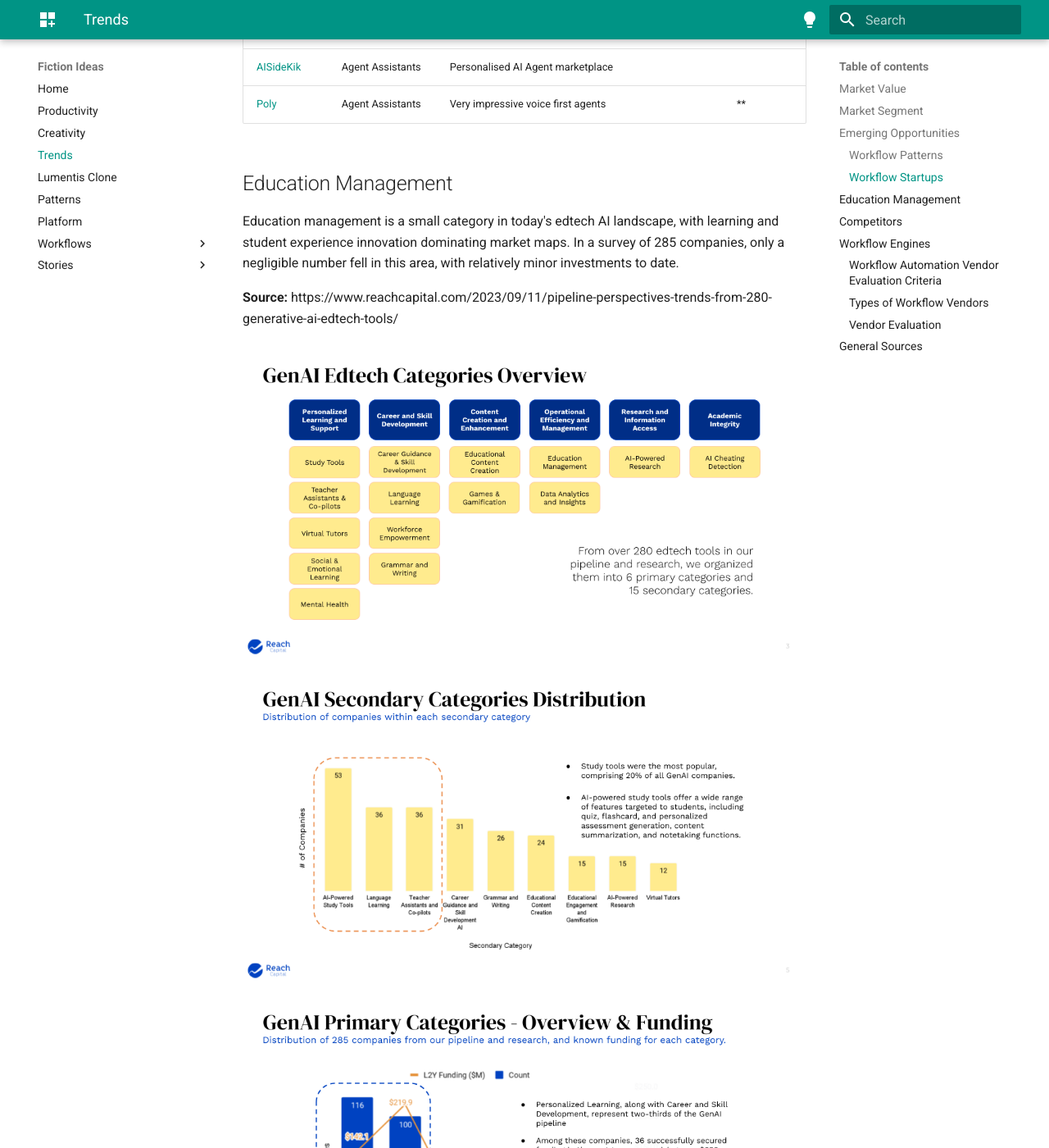
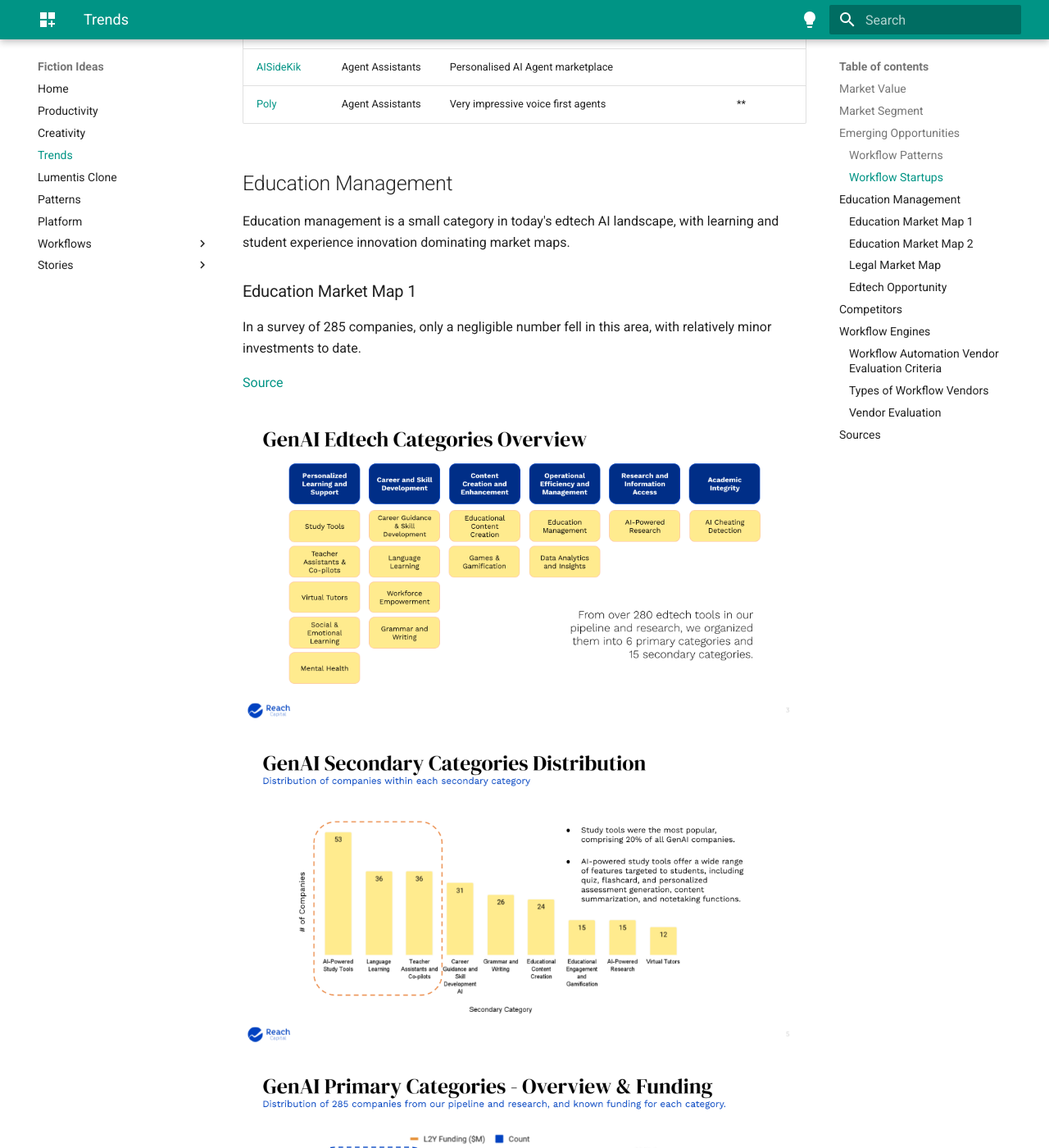
Before and after one commit to sarantium/fictionideas, an MkDocs documentation site: the page built from docs/trends.md, in a window 1280 px wide and 1400 px high, scrolled down 4938 px. Shown: the whole window at 82% size. Built offline with MkDocs 1.6.1 and Material for MkDocs 9.7.7, drawn with Linux system fonts in a browser that asks for light colours; some of the changed text lies outside the part shown.

Commit message:
trends: update

```diff
--- a/docs/trends.md
+++ b/docs/trends.md
@@ -103,27 +103,35 @@
 
 ## Education Management
 
-Education management is a small category in today's edtech AI landscape, with learning and student experience innovation dominating market maps. In a survey of 285 companies, only a negligible number fell in this area, with relatively minor investments to date.
+Education management is a small category in today's edtech AI landscape, with learning and student experience innovation dominating market maps.
 
-**Source:** https://www.reachcapital.com/2023/09/11/pipeline-perspectives-trends-from-280-generative-ai-edtech-tools/
+### Education Market Map 1
+
+In a survey of 285 companies, only a negligible number fell in this area, with relatively minor investments to date.
+
+[Source](https://www.reachcapital.com/2023/09/11/pipeline-perspectives-trends-from-280-generative-ai-edtech-tools/)
 
 ![Education Market Table 1](assets/education_map_2.png)
 ![Education Market Table 1](assets/education_map_3.png)
 ![Education Market Table 1](assets/education_map_4.png)
 
-Other maps reflect the same trend.
+### Education Market Map 2
 
-**Source:** https://medium.com/@LaurenceHolt/a-map-of-generative-ai-for-education-6598e85a172e
+[Source](https://medium.com/@LaurenceHolt/a-map-of-generative-ai-for-education-6598e85a172e)
 
 ![Education Market Map](assets/education_map_1.webp)
 
+### Legal Market Map
+
 While the focus on automation has been limited - and therein lies the opportunity - looking at related and slightly more mature domains such as AI in legal tech demonstrate that all kinds of automation and workflow improvements dominate the sector :
 
-**Source:** https://www.battery.com/blog/the-new-code-of-law/
+[Source](https://www.battery.com/blog/the-new-code-of-law/)
 
 ![LAW MARKET MAP 1](assets/law_market_map_1.jpg)
 
-The maturity of AI in legaltech space is clear especially when considering that even established players like [LexisNexis](https://www.lexisnexis.com/en-us/products/lexis-plus-ai.page) have advanced automation features in production already. IT Compliance is also an area of advanced, domain specific AI automation in which alot of opportunity is emerging: [6clicks](https://www.6clicks.com/),
+The maturity of AI in legaltech space is clear especially when considering that even established players like [LexisNexis](https://www.lexisnexis.com/en-us/products/lexis-plus-ai.page) have advanced automation features in production already. IT Compliance is also an area of advanced, domain specific AI automation in which alot of opportunity is emerging: [6clicks](https://www.6clicks.com/)
+
+### Edtech Opportunity
 
 !!! tip "Hypothesis 3"
 
@@ -187,14 +195,12 @@
 
     Adopt an orchestration framework as the foundation for automation and workflows
 
-## General Sources
+## Sources
 
 1. [Consumer abundance agenda](https://gamma.app/docs/a16z-Consumer-Abundance-Agenda-ieotbnzbxj81biu?mode=doc)
 2. [Agent AI Infrastructure](https://www.madrona.com/the-rise-of-ai-agent-infrastructure/)
 3. [Market Map of productivity tools](https://x.com/omooretweets/status/1760000618557735289)
-4. B2B AI Apps:
-   - [Part 1](https://a16z.com/for-b2b-generative-ai-apps-is-less-more/)
-   - [Part 2](https://a16z.com/owning-the-workflow-in-b2b-ai-apps/)
+4. [B2B AI Apps Part 1](https://a16z.com/for-b2b-generative-ai-apps-is-less-more/)
 5. [AI Voice Agents](https://gamma.app/embed/a16z-Real-Time-Conversational-Voice-AI--m3v486p98gt7jol?mode=doc)
 6. [Prosumer Workflows](https://a16z.com/the-future-of-prosumer-the-rise-of-ai-native-workflows/)
 7. [Top 100 Consumer Gen AI Apps](https://a16z.com/100-gen-ai-apps/)
@@ -207,3 +213,4 @@
 14. [AI Agent Design Pattern Catalogue](https://arxiv.org/abs/2405.10467)
 15. [AI Education Map](https://www.linkedin.com/posts/ann-education_andreessen-horowitz-has-developed-a-market-activity-7165339048004239360-puCR?utm_source=share&utm_medium=member_desktop)
 16. [AI Companionship](https://x.com/venturetwins/status/1760702016089993345)
+17. [B2B AI Apps Part 2](https://a16z.com/owning-the-workflow-in-b2b-ai-apps/)
```
